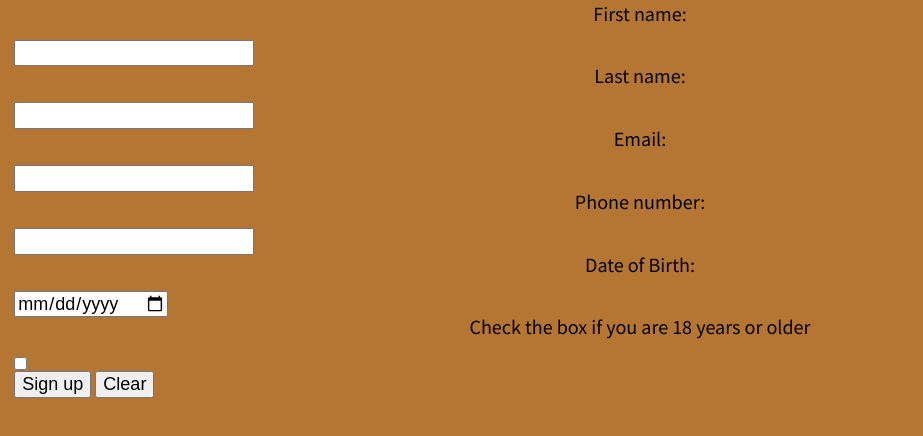
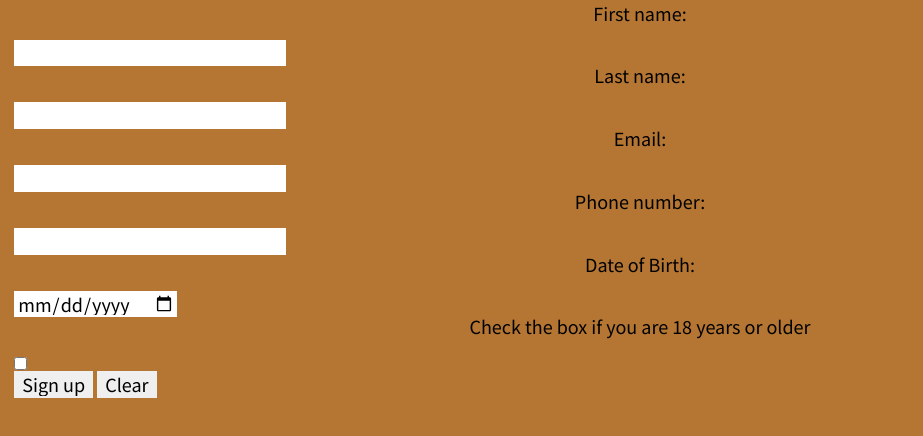
Before and after one commit to ITMD362-ronan/itmd-362-project1, a plain HTML site: page index.html in a window 1280 px wide. Shown: the part 116-552 px from the top of the page, without its empty margins (0-923 px from the left). Drawn offline with nearby package versions, Linux system fonts and the light colour scheme.

Commit message:
add inputs styling

```diff
--- a/assets/css/screen.css
+++ b/assets/css/screen.css
@@ -29,3 +29,9 @@ label {
   padding-bottom: 1em;
   text-align: center;
 }
+
+input {
+  font-family: Noto Sans JP, "Hoefler Text", Georgia, "Times New Roman", Times, Roman, serif;
+  overflow: visible;
+  border-color: transparent;
+}
```
